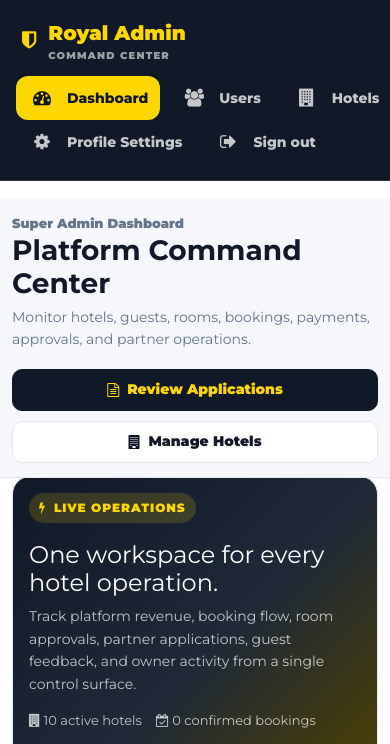
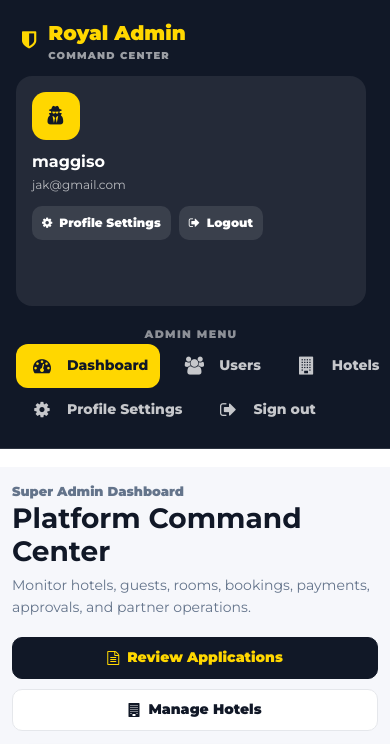
Before and after one commit to chanmiabek/Royal-Hotel, a Django app: page /admin-dashboard/ in a window 390 px wide. Shown: the top 744 px of the page. Run offline with Django 5.2, Linux system fonts and the light colour scheme; a user stored in the database is signed in; data comes from the database, SQL or seed files in the repository; data that the repository does not hold is empty; parts of the project's set-up code (start-up, migrations or seed data) failed here and were passed over; some libraries are stand-ins or nearby versions.

Commit message:
Update super admin dashboard layout

```diff
--- a/templates/admin_dashboard.html
+++ b/templates/admin_dashboard.html
@@ -122,6 +122,46 @@
         font-size: 12px;
         line-height: 1.45;
         margin: 0;
+    }
+    .sa-admin-card__actions {
+        display: flex;
+        gap: 8px;
+        flex-wrap: wrap;
+        margin-top: 12px;
+    }
+    .sa-admin-card__actions a {
+        min-height: 34px;
+        display: inline-flex;
+        align-items: center;
+        gap: 7px;
+        padding: 7px 10px;
+        border-radius: 10px;
+        background: rgba(255,255,255,.1);
+        color: #ffffff;
+        font-size: 12px;
+        font-weight: 900;
+    }
+    .sa-admin-card__actions a:hover {
+        background: #FFD700;
+        color: #111827;
+    }
+    .sa-menu-title {
+        color: rgba(255,255,255,.52);
+        font-size: 11px;
+        font-weight: 900;
+        letter-spacing: .12em;
+        text-transform: uppercase;
+        margin: 0 0 10px;
+        padding: 0 12px;
+        white-space: nowrap;
+        opacity: 0;
+        visibility: hidden;
+        transition: opacity .16s ease, visibility .16s ease;
+    }
+    .sa-sidebar:hover .sa-menu-title,
+    .sa-sidebar:focus-within .sa-menu-title {
+        opacity: 1;
+        visibility: visible;
     }
     .sa-nav {
         display: grid;
@@ -553,7 +593,9 @@
             box-shadow: none;
         }
         .sa-brand > span,
-        .sa-nav-label {
+        .sa-nav-label,
+        .sa-menu-title,
+        .sa-admin-card {
             opacity: 1;
             visibility: visible;
         }
@@ -561,12 +603,23 @@
             margin-bottom: 12px;
         }
         .sa-admin-card {
-            display: none;
+            min-width: 280px;
+            max-height: none;
+            padding-top: 16px;
+            padding-bottom: 16px;
+            margin-right: 8px;
+            margin-bottom: 0;
+            flex: 0 0 280px;
         }
         .sa-nav {
             display: flex;
             gap: 8px;
             min-width: max-content;
+        }
+        .sa-menu-title {
+            align-self: center;
+            margin: 0 8px 0 0;
+            padding: 0;
         }
         .sa-nav-spacer {
             display: none;
@@ -649,17 +702,23 @@
                 <span class="sa-admin-card__icon"><i class="fa fa-user-secret"></i></span>
                 <h3>{{ request.user.first_name|default:request.user.username }}</h3>
                 <p>{{ request.user.email|default:"Super administrator" }}</p>
+                <div class="sa-admin-card__actions">
+                    <a href="{% url 'admin_user_edit' request.user.id %}"><i class="fa fa-cog"></i>{% trans "Profile Settings" %}</a>
+                    <a href="{% url 'logout' %}"><i class="fa fa-sign-out"></i>{% trans "Logout" %}</a>
+                </div>
             </div>
 
+            <p class="sa-menu-title">{% trans "Admin Menu" %}</p>
             <nav class="sa-nav">
                 <a href="{% url 'admin_dashboard' %}" class="active"><i class="fa fa-dashboard"></i><span class="sa-nav-label">{% trans "Dashboard" %}</span></a>
                 <a href="{% url 'admin_users' %}"><i class="fa fa-users"></i><span class="sa-nav-label">{% trans "Users" %}</span></a>
                 <a href="{% url 'admin_hotels' %}"><i class="fa fa-building"></i><span class="sa-nav-label">{% trans "Hotels" %}</span></a>
                 <a href="{% url 'admin_rooms' %}"><i class="fa fa-bed"></i><span class="sa-nav-label">{% trans "Rooms" %}</span></a>
-                <a href="{% url 'admin_booked_rooms' %}"><i class="fa fa-calendar-check-o"></i><span class="sa-nav-label">{% trans "Bookings" %}</span></a>
+                <a href="{% url 'admin_booked_rooms' %}"><i class="fa fa-calendar-check-o"></i><span class="sa-nav-label">{% trans "Booked Rooms" %}</span></a>
+                <a href="{% url 'admin_team_members' %}"><i class="fa fa-id-badge"></i><span class="sa-nav-label">{% trans "Team Members" %}</span></a>
+                <a href="{% url 'admin_testimonials' %}"><i class="fa fa-quote-left"></i><span class="sa-nav-label">{% trans "Testimonials" %}</span></a>
                 <a href="{% url 'admin_payments' %}"><i class="fa fa-credit-card"></i><span class="sa-nav-label">{% trans "Payments" %}</span></a>
                 <a href="{% url 'admin_hotel_applications' %}"><i class="fa fa-file-text-o"></i><span class="sa-nav-label">{% trans "Applications" %}</span></a>
-                <a href="{% url 'admin_team_members' %}"><i class="fa fa-id-badge"></i><span class="sa-nav-label">{% trans "Team" %}</span></a>
             </nav>
 
             <div class="sa-nav-spacer"></div>
```
